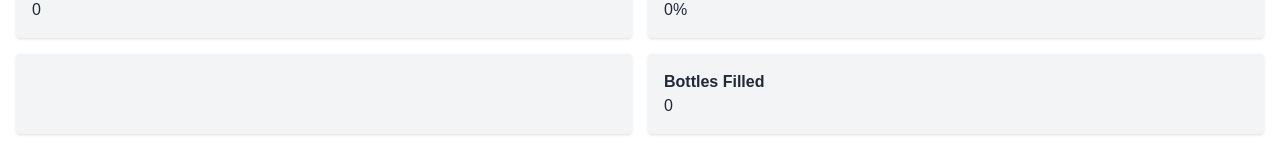
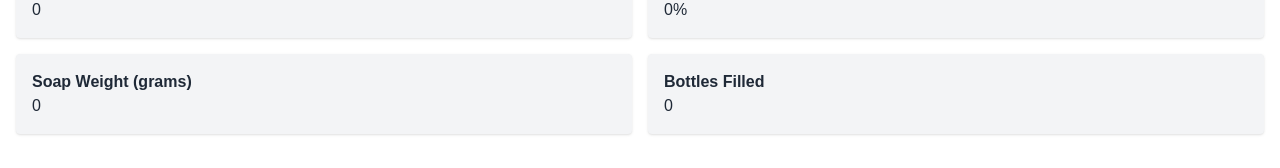
Before and after one commit to manyakaushal/hydrationstationdashboard, a Next.js app: page /dashboard in a window 1280 px wide. Shown: the part 166-334 px from the top of the page. Built offline with nearby package versions, Linux system fonts and the light colour scheme; no server answers.

Commit message:
Added soap weight

```diff
--- a/app/components/StationMonitor.tsx
+++ b/app/components/StationMonitor.tsx
@@ -27,6 +27,7 @@ function StationMonitor({ station }: { station: Station }) {
     soapLevel: 0,
     bottlesCleaned: 0,
     numBottlesFilled: 0,
+    soapWeight: 0,
   });
 
   useEffect(() => {
@@ -57,6 +58,7 @@ function StationMonitor({ station }: { station: Station }) {
         soapLevel: newData.find((data) => data.sensor_id === 1)?.value || 0,
         bottlesCleaned: newData.find((data) => data.sensor_id === 2)?.value || 0,
         numBottlesFilled: newData.find((data) => data.sensor_id === 3)?.value || 0,
+        soapWeight: newData.find((data) => data.sensor_id === 4)?.value || 0,
         //sanitation: newData.find((data) => data.sensor_id === 4)?.value || 0,
       };
       setLatestValues(latest);
@@ -126,6 +128,8 @@ function StationMonitor({ station }: { station: Station }) {
           <p>{latestValues.soapLevel*100}%</p>
         </div>
         <div className="p-4 bg-gray-100 rounded shadow">
+        <h3 className="font-semibold">Soap Weight (grams)</h3>
+        <p>{latestValues.soapWeight}</p>
         </div>
         <div className="p-4 bg-gray-100 rounded shadow">
           <h3 className="font-semibold">Bottles Filled</h3>
```
